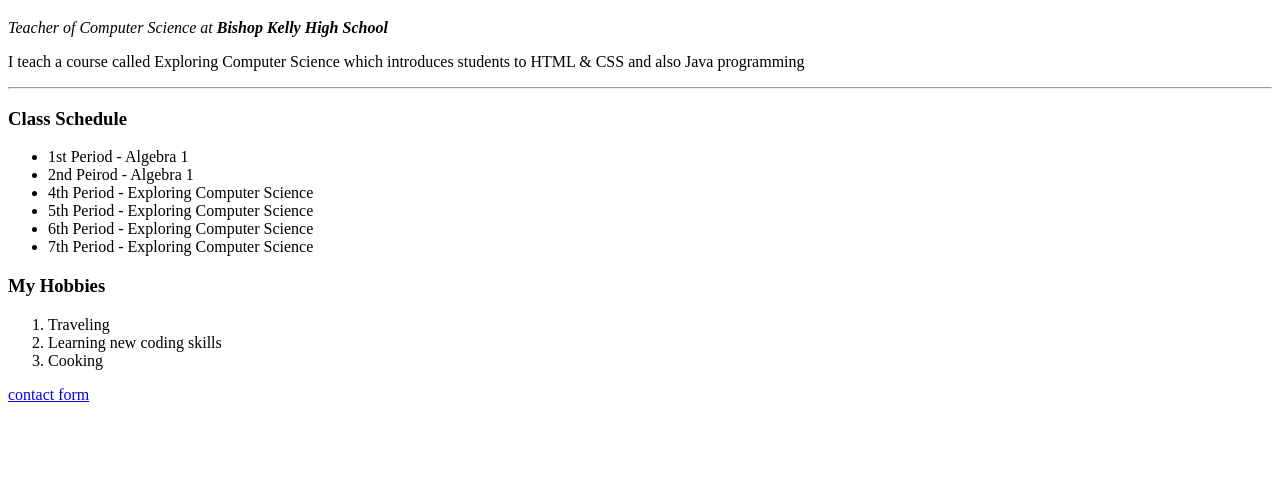
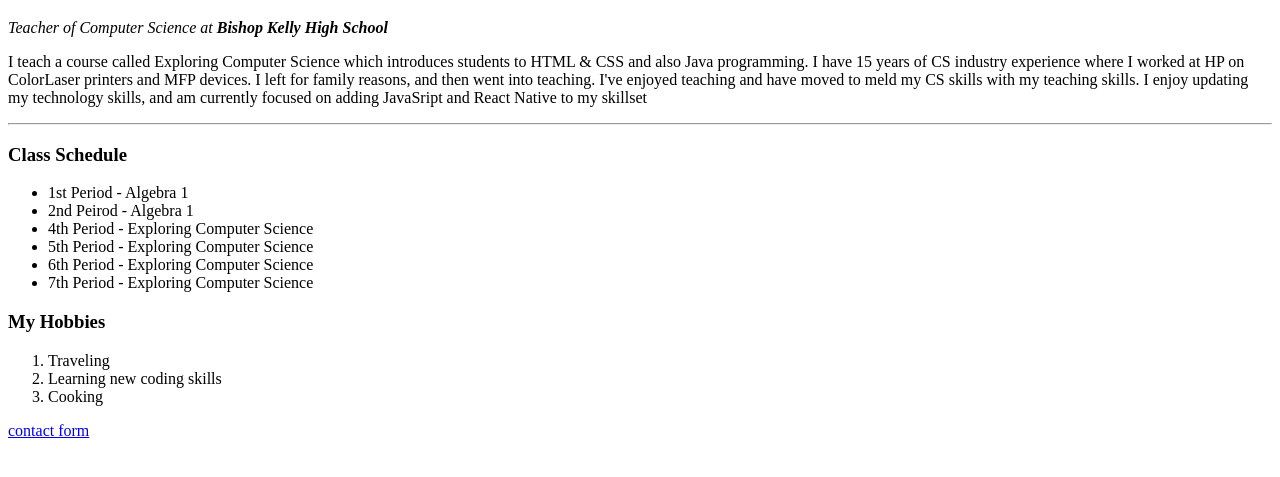
Before and after one commit to juamster/cv, a plain HTML site: page index.html in a window 1280 px wide. Shown: the part 61-538 px from the top of the page. Drawn offline with Linux system fonts and the light colour scheme.

Commit message:
Add files via upload

```diff
--- a/index.html
+++ b/index.html
@@ -11,7 +11,8 @@
   <p>
     <em>Teacher of Computer Science at <strong>Bishop Kelly High School</strong></em>
   </p>
-  </<p>I teach a course called Exploring Computer Science which introduces students to HTML & CSS and also Java programming</p>
+  </<p>I teach a course called Exploring Computer Science which introduces students to HTML & CSS and also Java programming.  I have 15 years of CS industry experience where I worked
+  at HP on ColorLaser printers and MFP devices.  I left for family reasons, and then went into teaching.  I've enjoyed teaching and have moved to meld my CS skills with my teaching skills.  I enjoy updating my technology skills, and am currently focused on adding JavaSript and React Native to my skillset</p>
   <hr>
   <h3>Class Schedule</h3>
   <ul>
```
